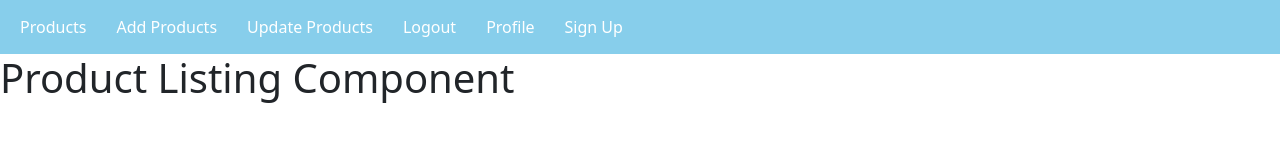
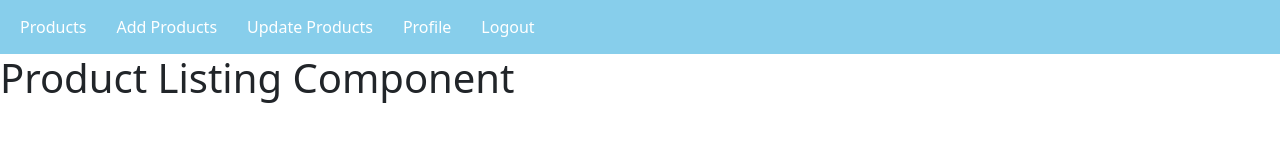
Before and after one commit to MrDarkOO7/E-commerce, a React (Create React App) app in the folder front-end/: page / in a window 1280 px wide. Shown: the top 160 px of the page. Built offline with nearby package versions, Linux system fonts and the light colour scheme; sample sign-in values are in the browser's storage.

Commit message:
Signup logout navigation

```diff
--- a/front-end/src/App.js
+++ b/front-end/src/App.js
@@ -1,8 +1,9 @@
 import "./App.css";
+import { BrowserRouter, Routes, Route } from "react-router-dom";
 import Nav from "./components/Nav.js";
 import Footer from "./components/Footer.js";
 import SignUp from "./components/SignUp.js";
-import { BrowserRouter, Routes, Route } from "react-router-dom";
+import PrivateComponent from "./components/PrivateComponent.js";
 
 function App() {
   return (
@@ -10,11 +11,15 @@
       <BrowserRouter>
         <Nav />
         <Routes>
+
+          <Route element = {<PrivateComponent />}>
           <Route path="/" element={<h1>Product Listing Component</h1>} />
           <Route path="/add" element={<h1>Add Product Component</h1>} />
           <Route path="/update" element={<h1>Update Product Component</h1>} />
           <Route path="/logout" element={<h1>Logout Component</h1>} />
-          <Route path="/profile" element={<h1>Profile Component</h1>} />
+          <Route path="/profile" element={<h1>Profile Component</h1>} />\
+          </Route>
+
           <Route path="/signup" element={<SignUp />} />
         </Routes>
       </BrowserRouter>
--- a/front-end/src/components/Nav.js
+++ b/front-end/src/components/Nav.js
@@ -1,7 +1,13 @@
 import React from "react";
-import { Link } from "react-router-dom";
+import { Link, useNavigate } from "react-router-dom";
 
 const Nav = () => {
+  const navigate = useNavigate();
+  const auth = localStorage.getItem("user");
+  const logout = () => {
+    localStorage.clear();
+    navigate('/signup');
+  };
   return (
     <div>
       <ul className="Nav-ul">
@@ -15,13 +21,10 @@
           <Link to="/update">Update Products</Link>
         </li>
         <li>
-          <Link to="/logout">Logout</Link>
-        </li>
-        <li>
           <Link to="/profile">Profile</Link>
         </li>
         <li>
-          <Link to="/signup">Sign Up</Link>
+          { auth ? <Link to="/signup" onClick={logout}>Logout</Link> : <Link to="/signup">Sign Up</Link> }
         </li>
       </ul>
     </div>
--- /dev/null
+++ b/front-end/src/components/PrivateComponent.js
@@ -0,0 +1,12 @@
+import React from 'react'
+import { Navigate, Outlet } from 'react-router-dom'
+
+const PrivateComponent = () => {
+
+    const auth = localStorage.getItem('user');
+
+
+    return auth?<Outlet />: <Navigate to="/Signup" />
+}
+
+export default PrivateComponent;
--- a/front-end/src/components/SignUp.js
+++ b/front-end/src/components/SignUp.js
@@ -1,4 +1,4 @@
-import React, { useState } from "react";
+import React, { useState, useEffect } from "react";
 import { useNavigate } from "react-router-dom";
 import "bootstrap/dist/css/bootstrap.min.css";
 
@@ -7,6 +7,14 @@
   const [email, setEmail] = useState("");
   const [password, setPassword] = useState("");
   const navigate = useNavigate();
+
+  const Navigate = useNavigate();
+  useEffect(() => {
+    const auth = localStorage.getItem("user");
+    if (auth) {
+      Navigate("/");
+    }
+  });
 
   const handleSubmit = async (event) => {
     event.preventDefault();
```
